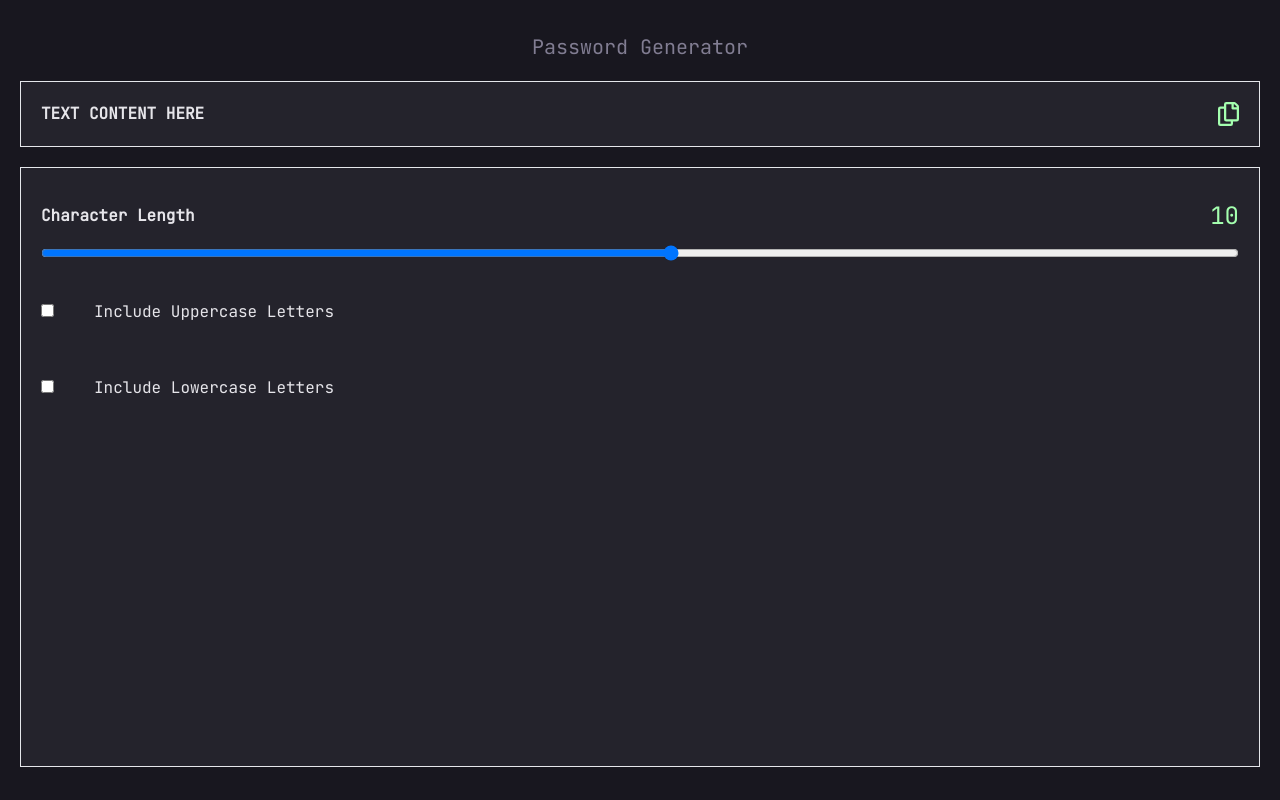
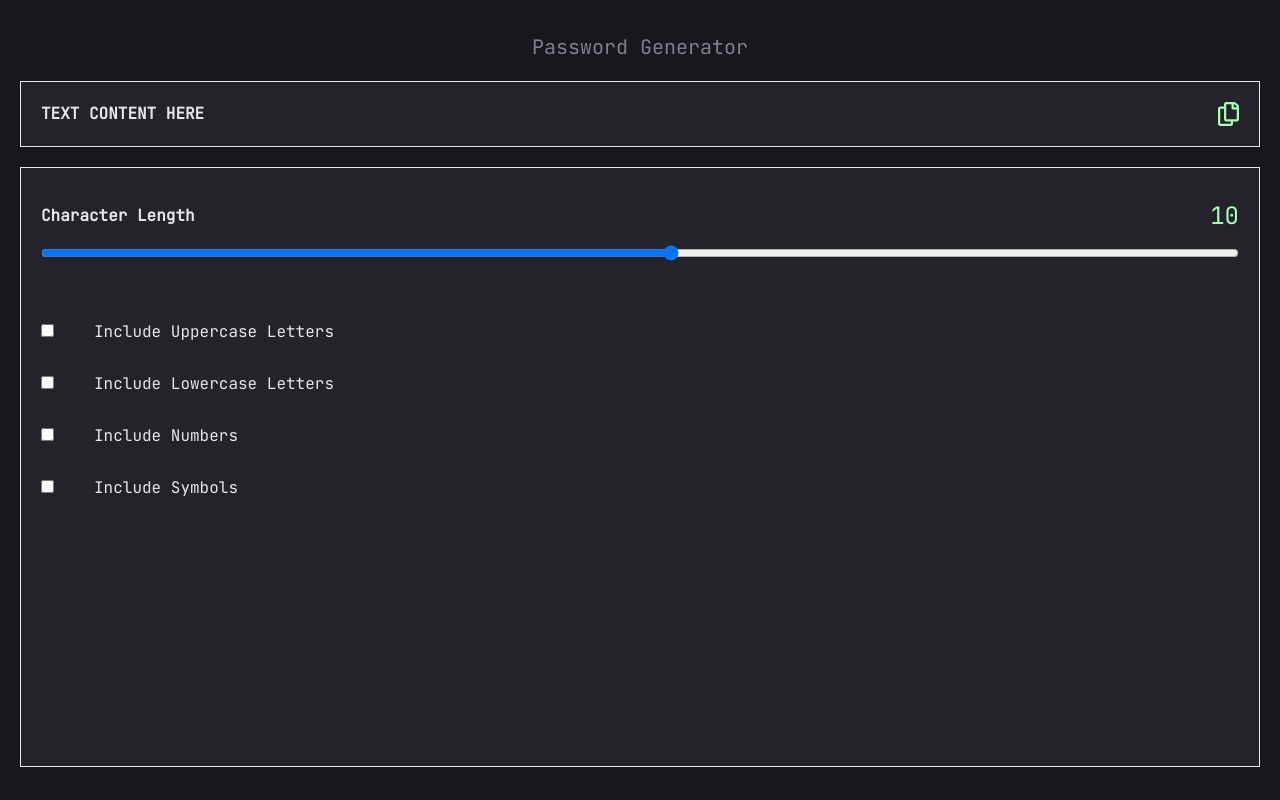
Before and after one commit to joshuabroqueza/password-generator, a React (Vite) app in the folder password-generator/: page / in a window 1280 px wide. Built offline with nearby package versions, Linux system fonts and the light colour scheme.

Commit message:
Adding all the input elements

```diff
--- a/password-generator/src/App.jsx
+++ b/password-generator/src/App.jsx
@@ -37,8 +37,8 @@ export default function App() {
           </div>
 
           {/* INCLUDE IN THE PASSWORD CONTAINER */}
-          <div>
-            <div className="p_include_child py-5 my-3">
+          <div className="my-10">
+            <div className="p_include_child py-3 my-1">
               <input
                 type="checkbox"
                 name="uppercase"
@@ -49,7 +49,7 @@ export default function App() {
                 Include Uppercase Letters
               </label>
             </div>
-            <div className="p_include_child py-5 my-3">
+            <div className="p_include_child py-3 my-1">
               <input
                 type="checkbox"
                 name="lowercase"
@@ -60,6 +60,28 @@ export default function App() {
                 Include Lowercase Letters
               </label>
             </div>
+            <div className="p_include_child py-3 my-1">
+              <input
+                type="checkbox"
+                name="include_numbers"
+                id="include_numbers"
+                className="mr-10 active:bg-more-green"
+              />
+              <label htmlFor="include_numbers" className="text-semi-white">
+                Include Numbers
+              </label>
+            </div>
+            <div className="p_include_child py-3 my-1">
+              <input
+                type="checkbox"
+                name="include_symbols"
+                id="include_symbols"
+                className="mr-10 active:bg-more-green"
+              />
+              <label htmlFor="include_symbols" className="text-semi-white">
+                Include Symbols
+              </label>
+            </div>
           </div>
         </div>
       </div>
```
